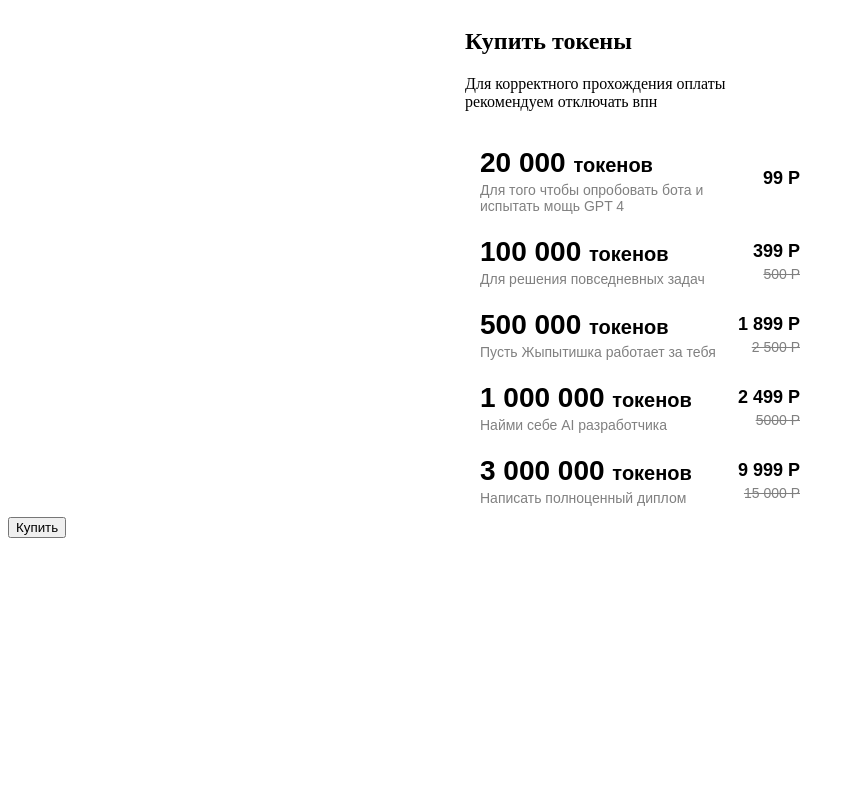
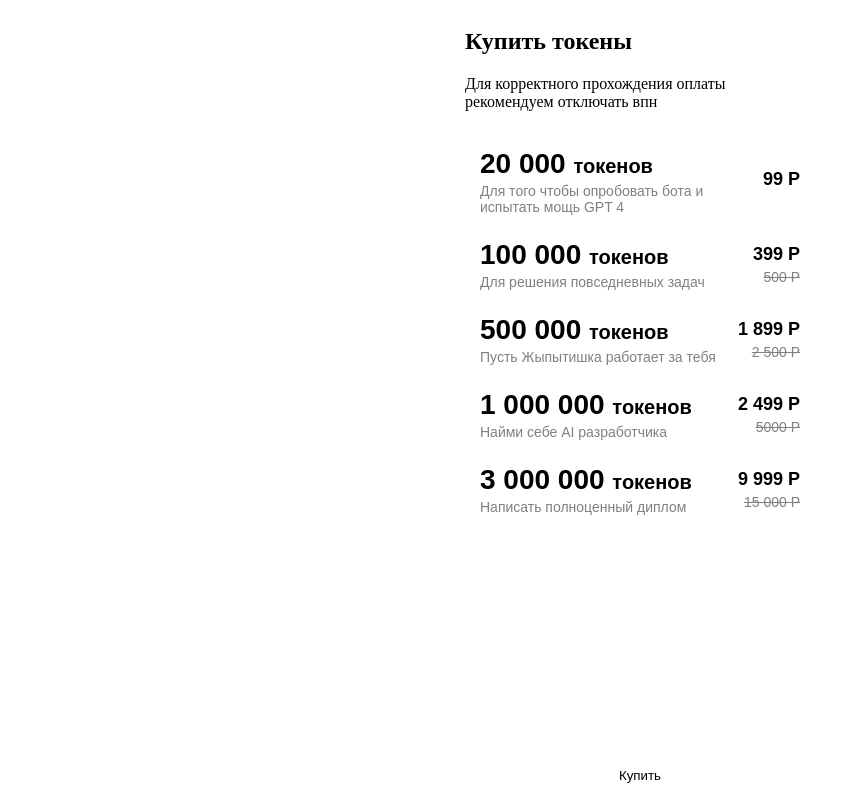
Before and after one commit to MakkksT/web, a plain HTML site: page balacne.html in a window 1280 px wide. Shown: the whole page, without its empty margins (0-855 px from the left). Drawn offline with Linux system fonts and the light colour scheme; a script that the page names is missing.

Commit message:
components.css

```diff
--- a/components.css
+++ b/components.css
@@ -1,3 +1,12 @@
+root{
+  --gradient: linear-gradient(
+          93deg,
+          #d77be5 9.26%,
+          #be63e5 42.32%,
+          #6c38cc 104.58%
+  );
+}
+
 * {
   box-sizing: border-box;
 }
@@ -34,22 +43,24 @@ html {
 }
 .but {
   display: flex;
-  padding: 0;
-  border: 1px solid transparent;
+  padding: 0px;
+  border: 2px solid transparent;
   background: none;
   cursor: pointer;
+  border-radius: 10px;
 
 
 }
 
 @keyframes butAnimation {
   0% {
-    border: 1px solid red;
+    border: 2px solid;
 
   }
 
   100% {
-    border: 1px solid orange;
+    border: 2px solid transparent;
+    box-shadow: 0px 0px 5px 1px rgba(45,97,232,1);, inset 0px 0px 5px 1px rgba(45,97,232,1);
 
   }
 }
@@ -68,7 +79,8 @@ html {
 .token-card {
   display: flex;
   justify-content: center;
-  /*height: 92px;*/
+  background: transparent;
+  /*height: 400px;*/
   /*width: 355px;*/
   /*flex-wrap: nowrap;*/
 
@@ -83,6 +95,7 @@ html {
   align-items: start;
   width: 250px;
   gap: 1px;
+  margin: auto;
   /*margin-right: 50px;*/
 }
 
@@ -94,6 +107,7 @@ display: flex;
   text-align: center;
   justify-content: center;
   width: 70px;
+  margin: auto;
 }
 
 .token-card__title {
@@ -125,3 +139,42 @@ display: flex;
   font-weight: bold;
   /*line-height: 120%; !* 28.8px *!*/
 }
+
+.navbar{
+  display: flex;
+  margin-top: 65px;
+}
+.but1{
+  position: fixed;
+  bottom: 0;
+  right: 0;
+  padding: 0px;
+  border: none;
+  background: none;
+  cursor: pointer;
+  width: 100%;
+  margin-top: 50px;
+}
+.but2{
+  display: flex;
+  justify-content: center;
+  align-items: center;
+  text-align: center;
+  padding: 0px;
+  border: 2px solid transparent;
+  background: var(--tg-theme-button-color);
+  cursor: pointer;
+  /*width: 100%;*/
+  height: 50px;
+}
+
+.text_but{
+  color: var(--tg-theme-button-text-color);
+}
+.navbar {
+
+}
+
+.scrolled{
+  position: fixed;
+}
```
